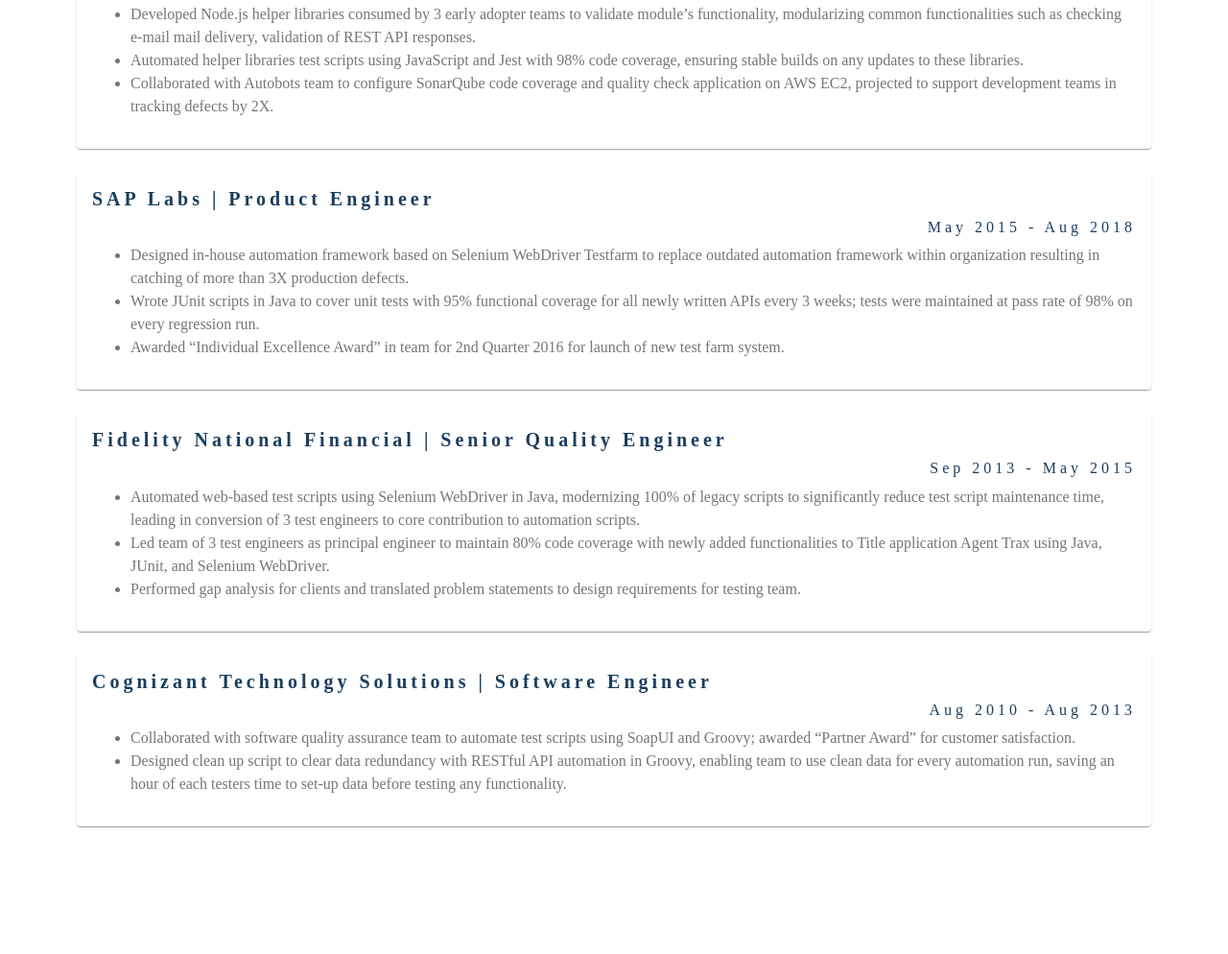
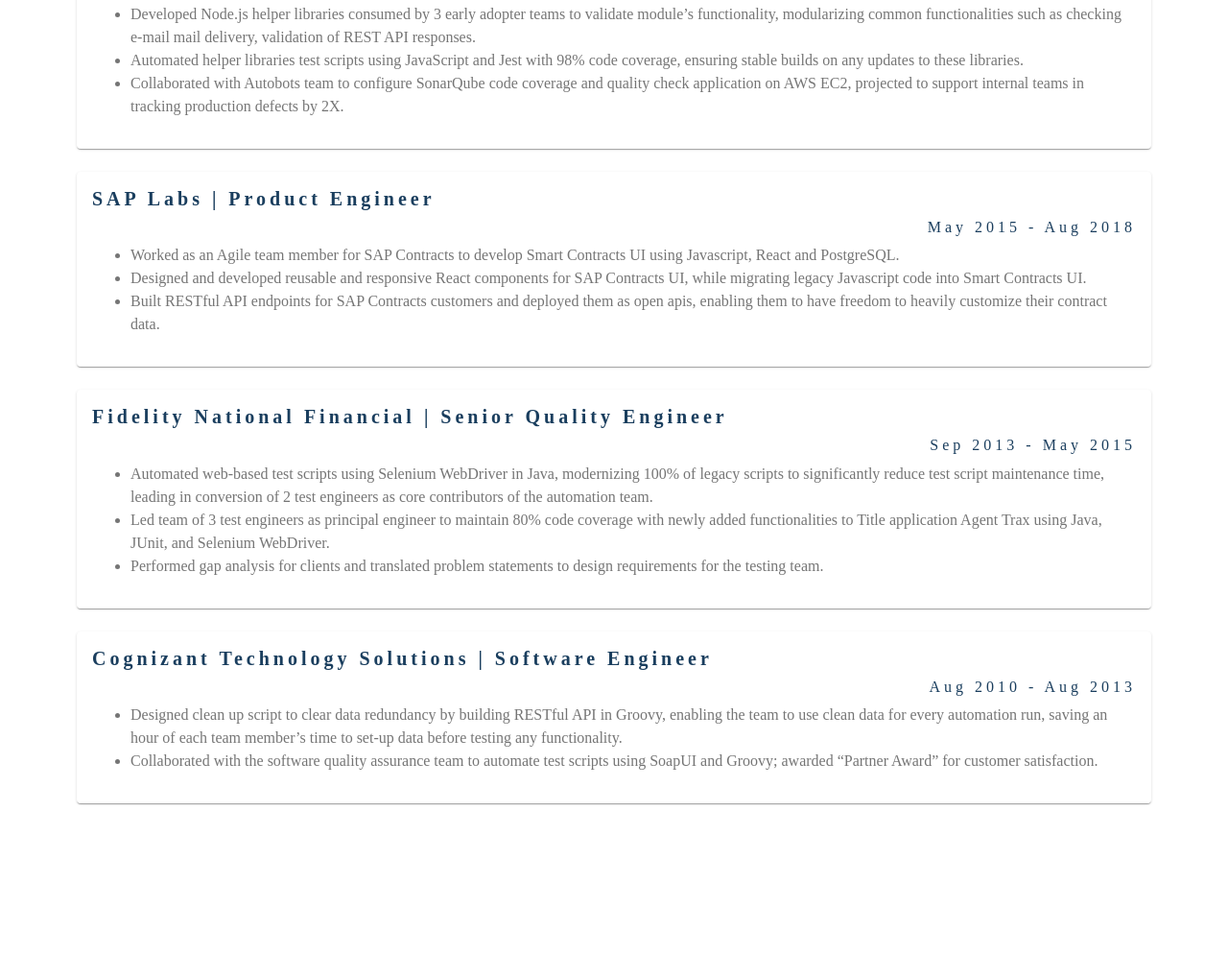
Before and after one commit to MrinaliniU/MyPortfolio, a Gatsby site: page / in a window 1280 px wide. Shown: the part 1485-2479 px from the top of the page at 96% size. Built offline with nearby package versions, Linux system fonts and the light colour scheme; Gatsby itself is replaced by a stand-in of ours; a web font is replaced by a local one.

Commit message:
job.js update

```diff
--- a/src/components/Home/job.js
+++ b/src/components/Home/job.js
@@ -1,27 +1,27 @@
-import React from "react"
-import { makeStyles } from "@material-ui/core/styles"
-import Grid from "@material-ui/core/Grid"
-import Boxfiles from "../Globals/Boxfiles"
-import BoxfileTwo from "../Globals/BoxFileTwo"
-import Paper from "@material-ui/core/Paper"
+import React from "react";
+import { makeStyles } from "@material-ui/core/styles";
+import Grid from "@material-ui/core/Grid";
+import Boxfiles from "../Globals/Boxfiles";
+import BoxfileTwo from "../Globals/BoxFileTwo";
+import Paper from "@material-ui/core/Paper";
 
 const useStyles = makeStyles(theme => ({
   root: {
-    flexGrow: 1,
+    flexGrow: 1
   },
   paper: {
     padding: theme.spacing(2),
     textAlign: "left",
-    color: theme.palette.text.secondary,
+    color: theme.palette.text.secondary
   },
   control: {
-    padding: theme.spacing(2),
-  },
-}))
+    padding: theme.spacing(2)
+  }
+}));
 
 export default function SpacingGrid() {
-  const [spacing, setSpacing] = React.useState(2)
-  const classes = useStyles()
+  const [spacing, setSpacing] = React.useState(2);
+  const classes = useStyles();
 
   return (
     <div id="job" className="entire-grid">
@@ -42,7 +42,7 @@
                 date="Jun 2019 - Aug 2019"
                 p1="Developed Node.js helper libraries consumed by 3 early adopter teams to validate module’s functionality, modularizing common functionalities such as checking e-mail mail delivery, validation of REST API responses."
                 p2="Automated helper libraries test scripts using JavaScript and Jest with 98% code coverage, ensuring stable builds on any updates to these libraries."
-                p3="Collaborated with Autobots team to configure SonarQube code coverage and quality check application on AWS EC2, projected to support development teams in tracking defects by 2X."
+                p3="Collaborated with Autobots team to configure SonarQube code coverage and quality check application on AWS EC2, projected to support internal teams in tracking production defects by 2X."
               />
             </Paper>
           </Grid>
@@ -51,9 +51,9 @@
               <Boxfiles
                 title="SAP Labs | Product Engineer"
                 date="May 2015 - Aug 2018"
-                p1="Designed in-house automation framework based on Selenium WebDriver Testfarm to replace outdated automation framework within organization resulting in catching of more than 3X production defects."
-                p2="Wrote JUnit scripts in Java to cover unit tests with 95% functional coverage for all newly written APIs every 3 weeks; tests were maintained at pass rate of 98% on every regression run."
-                p3="Awarded “Individual Excellence Award” in team for 2nd Quarter 2016 for launch of new test farm system."
+                p1="Worked as an Agile team member for SAP Contracts to develop Smart Contracts UI using Javascript, React and PostgreSQL."
+                p2="Designed and developed reusable and responsive React components for SAP Contracts UI, while migrating legacy Javascript code into Smart Contracts UI."
+                p3="Built RESTful API endpoints for SAP Contracts customers and deployed them as open apis, enabling them to have freedom to heavily customize their contract data."
               />
             </Paper>
           </Grid>
@@ -62,9 +62,9 @@
               <Boxfiles
                 title="Fidelity National Financial | Senior Quality Engineer"
                 date="Sep 2013 - May 2015"
-                p1="Automated web-based test scripts using Selenium WebDriver in Java, modernizing 100% of legacy scripts to significantly reduce test script maintenance time, leading in conversion of 3 test engineers to core contribution to automation scripts."
+                p1="Automated web-based test scripts using Selenium WebDriver in Java, modernizing 100% of legacy scripts to significantly reduce test script maintenance time, leading in conversion of 2 test engineers as core contributors of the automation team. "
                 p2="Led team of 3 test engineers as principal engineer to maintain 80% code coverage with newly added functionalities to Title application Agent Trax using Java, JUnit, and Selenium WebDriver."
-                p3="Performed gap analysis for clients and translated problem statements to design requirements for testing team."
+                p3="Performed gap analysis for clients and translated problem statements to design requirements for the testing team."
               />
             </Paper>
           </Grid>
@@ -73,13 +73,13 @@
               <BoxfileTwo
                 title="Cognizant Technology Solutions | Software Engineer"
                 date="Aug 2010 - Aug 2013"
-                p1="Collaborated with software quality assurance team to automate test scripts using SoapUI and Groovy; awarded “Partner Award” for customer satisfaction."
-                p2="Designed clean up script to clear data redundancy with RESTful API automation in Groovy, enabling team to use clean data for every automation run, saving an hour of each testers time to set-up data before testing any functionality."
+                p1="Designed clean up script to clear data redundancy by building RESTful API in Groovy, enabling the team to use clean data for every automation run, saving an hour of each team member’s time to set-up data before testing any functionality."
+                p2="Collaborated with the software quality assurance team to automate test scripts using SoapUI and Groovy; awarded “Partner Award” for customer satisfaction."
               />
             </Paper>
           </Grid>
         </Grid>
       </div>
     </div>
-  )
+  );
 }
```
